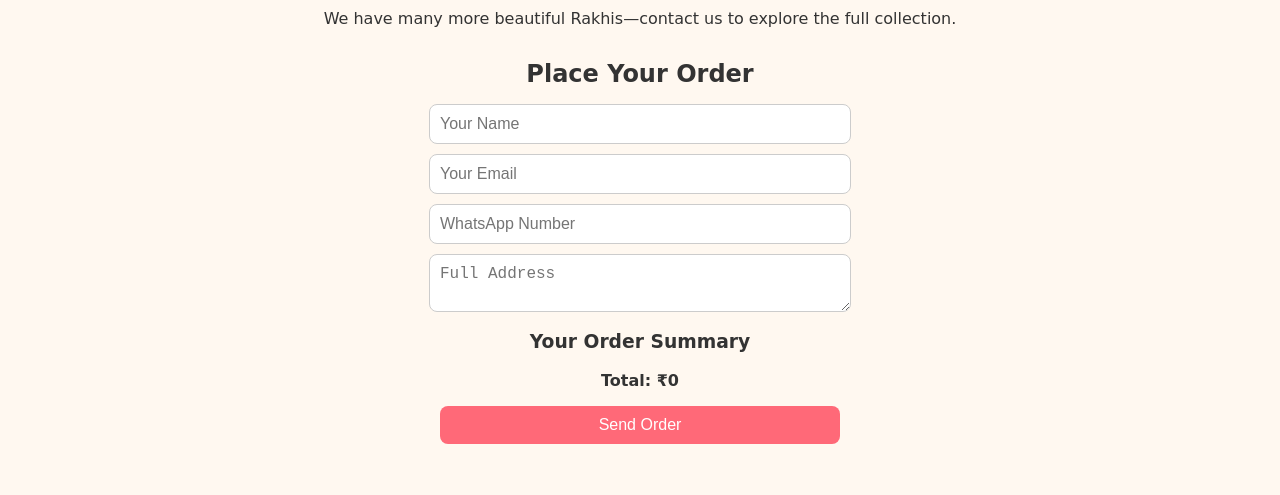
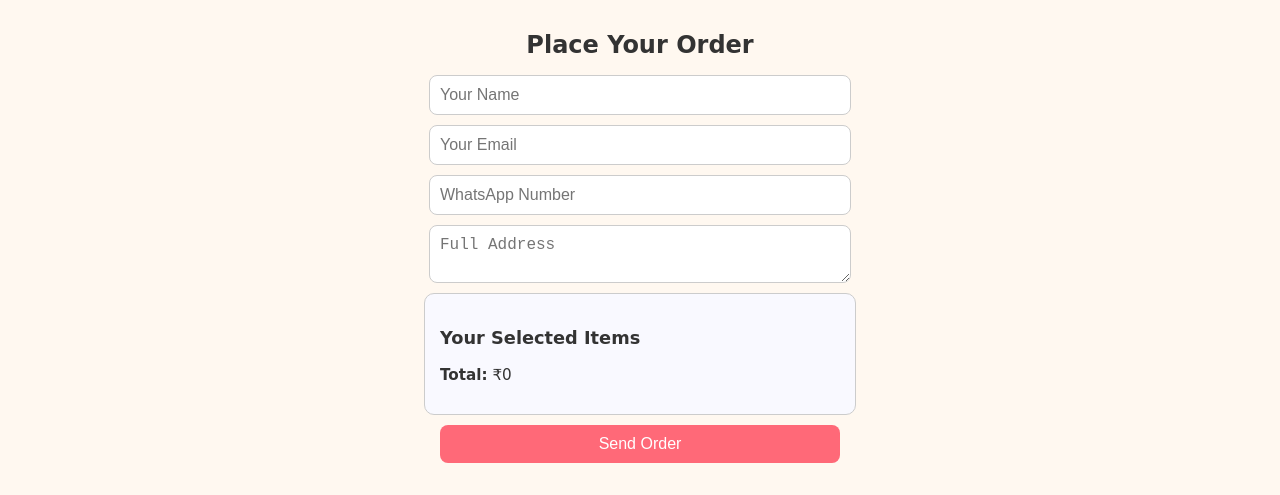
Before and after one commit to Saiyeshwanth-sketch/Localgangrakhi, a plain HTML site: page index.html in a window 1280 px wide. Shown: the part 480-975 px from the top of the page. Drawn offline with Linux system fonts and the light colour scheme; a web font is replaced by a local one.

Commit message:
Update index.html

```diff
--- a/index.html
+++ b/index.html
@@ -28,9 +28,6 @@
       <img src="https://cdn-icons-png.flaticon.com/512/733/733585.png" alt="WhatsApp" width="24" />
       Contact for more Rakhis: 7702442422
     </a>
-    <p style="margin-top: 10px; font-size: 16px; color: #333;">
-      We have many more beautiful Rakhis—contact us to explore the full collection.
-    </p>
   </section>
 
   <!-- Order Form -->
@@ -42,14 +39,14 @@
       <input type="text" name="phone" placeholder="WhatsApp Number" required />
       <textarea name="address" placeholder="Full Address" required></textarea>
 
-      <!-- Visible Order Summary -->
-      <div id="orderSummary" class="order-summary">
-        <h3>Your Order Summary</h3>
-        <ul id="summaryList"></ul>
-        <p><strong>Total: ₹<span id="summaryTotal">0</span></strong></p>
+      <!-- ✅ Visible Order Preview -->
+      <div id="orderPreview" class="order-preview">
+        <h3>Your Selected Items</h3>
+        <ul id="orderList"></ul>
+        <p><strong>Total:</strong> ₹<span id="orderAmount">0</span></p>
       </div>
 
-      <!-- Hidden fields for JS to populate -->
+      <!-- Hidden fields for JS -->
       <input type="hidden" name="orderItems" id="orderItems" />
       <input type="hidden" name="orderTotal" id="orderTotal" />
 
@@ -64,8 +61,6 @@
     <img id="fullImg" class="modal-content" />
   </div>
 
-  <!-- JavaScript -->
   <script src="script.js"></script>
-
 </body>
 </html>
```
